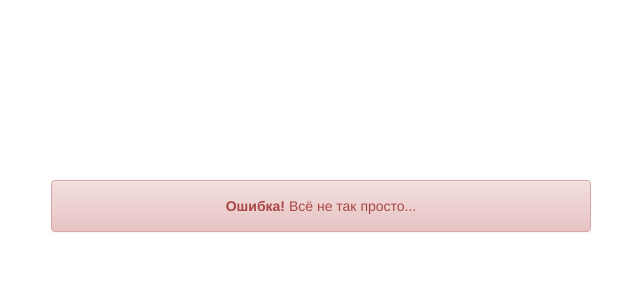
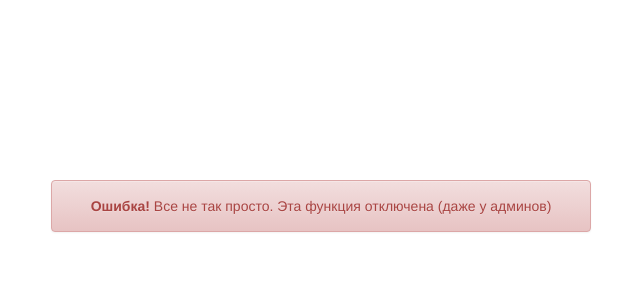
Before and after one commit to neex/hyper-honeypot, a Flask app: page /answer in a window 1280 px wide. Shown: the part 184-484 px from the top of the page, without its empty margins (319-959 px from the left). Run offline with Flask 2, Linux system fonts and the light colour scheme; some libraries are stand-ins or nearby versions.

Commit message:
fix templates and message

```diff
--- a/app.py
+++ b/app.py
@@ -99,7 +99,7 @@ def get_last_admin_requests():
 
 @app.route('/answer')
 def get_secret():
-    return render_template('error.html', error=u'Всё не так просто...')
+    return render_template('error.html', error=u'Все не так просто. Эта функция отключена (даже у админов)')
 
 
 if __name__ == "__main__":
--- a/templates/base.html
+++ b/templates/base.html
@@ -4,17 +4,11 @@
     <meta charset="utf-8">
     <meta http-equiv="X-UA-Compatible" content="IE=edge">
     <meta name="viewport" content="width=device-width, initial-scale=1">
-    <!-- The above 3 meta tags *must* come first in the head; any other head content must come *after* these tags -->
     <title>HYPER HONEYPOT 2000</title>
 
-<!-- Latest compiled and minified CSS -->
-<link rel="stylesheet" href="https://maxcdn.bootstrapcdn.com/bootstrap/3.3.6/css/bootstrap.min.css" integrity="sha384-1q8mTJOASx8j1Au+a5WDVnPi2lkFfwwEAa8hDDdjZlpLegxhjVME1fgjWPGmkzs7" crossorigin="anonymous">
-
-<!-- Optional theme -->
-<link rel="stylesheet" href="https://maxcdn.bootstrapcdn.com/bootstrap/3.3.6/css/bootstrap-theme.min.css" integrity="sha384-fLW2N01lMqjakBkx3l/M9EahuwpSfeNvV63J5ezn3uZzapT0u7EYsXMjQV+0En5r" crossorigin="anonymous">
-
-<!-- Latest compiled and minified JavaScript -->
-<script src="https://maxcdn.bootstrapcdn.com/bootstrap/3.3.6/js/bootstrap.min.js" integrity="sha384-0mSbJDEHialfmuBBQP6A4Qrprq5OVfW37PRR3j5ELqxss1yVqOtnepnHVP9aJ7xS" crossorigin="anonymous"></script>
+<link rel="stylesheet" href="https://maxcdn.bootstrapcdn.com/bootstrap/3.3.6/css/bootstrap.min.css">
+<link rel="stylesheet" href="https://maxcdn.bootstrapcdn.com/bootstrap/3.3.6/css/bootstrap-theme.min.css">
+<script src="https://maxcdn.bootstrapcdn.com/bootstrap/3.3.6/js/bootstrap.min.js"></script>
 
     <!-- HTML5 shim and Respond.js for IE8 support of HTML5 elements and media queries -->
     <!-- WARNING: Respond.js doesn't work if you view the page via file:// -->
```
Also changed, not shown: templates/base_admin.html (+0 -9 lines).
